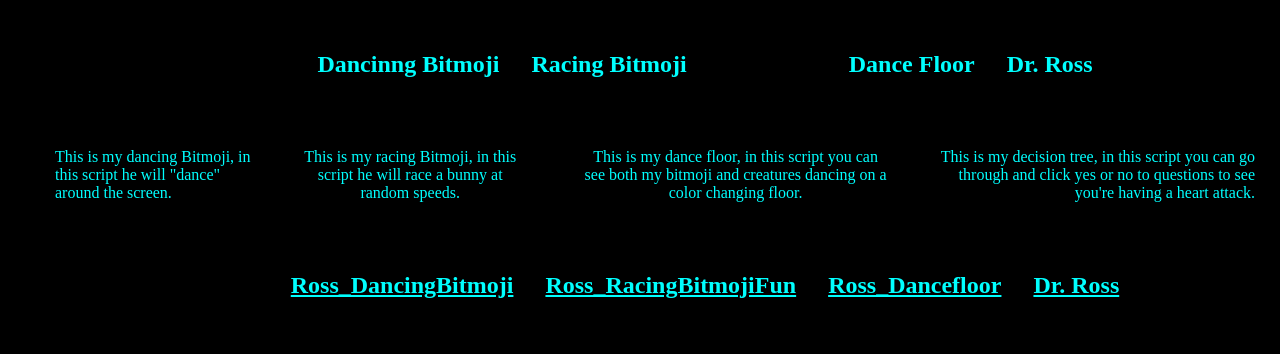
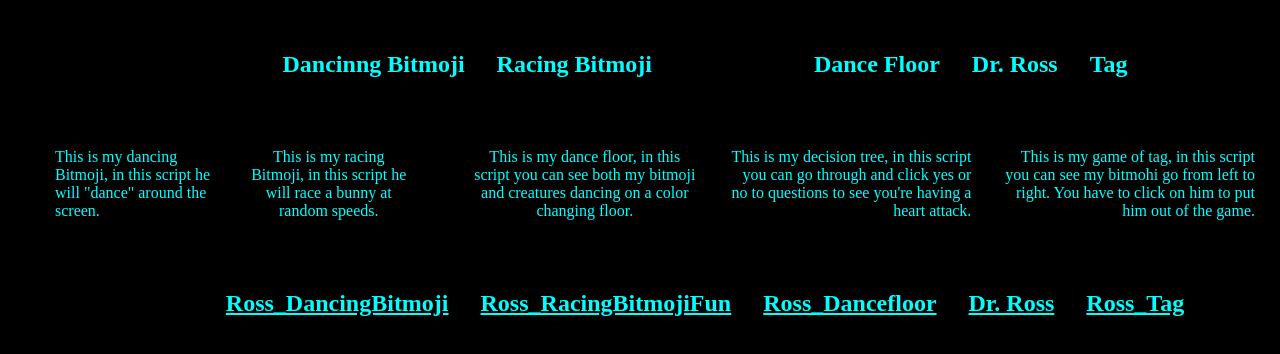
Before and after one commit to BlazingSaddles1984/BlazingSaddles1984, a plain HTML site: page BlazingSaddles1984.github.io-main/javascripts.html in a window 1280 px wide. Shown: the part 534-888 px from the top of the page. Drawn offline with Linux system fonts and the light colour scheme; a script that the page names is missing.

Commit message:
Add files via upload

```diff
--- a/BlazingSaddles1984.github.io-main/javascripts.html
+++ b/BlazingSaddles1984.github.io-main/javascripts.html
@@ -67,6 +67,7 @@
             </td>
             <td><h2 id="h2bottom2" style="text-align: center;">Dance Floor</h2></td>
             <td><h2 id="h2bottom" style="text-align: right">Dr. Ross</h2> </td>
+            <td><h2 id="h2bottom3" style="text-align:  right;">Tag</h2></td>
         </tr>
     </tbody>
 </table>
@@ -80,6 +81,7 @@
             </td>
             <td><p id="bottom2" style="text-align: center;">This is my dance floor, in this script you can see both my bitmoji and creatures dancing on a color changing floor.</p></td>
             <td><p id="bottom" style="text-align: right;">This is my decision tree, in this script you can go through and click yes or no to questions to see you're having a heart attack.</p> </td>
+            <td><p id="bottom3" style="text-align: right;">This is my game of tag, in this script you can see my bitmohi go from left to right. You have to click on him to put him out of the game.</p></td>
         </tr>
     </tbody>
 </table>
@@ -93,6 +95,7 @@
             </td>
             <td><h2 id="dance" style="text-align: center;"><h2><a href="https://www.khanacademy.org/computer-programming/ross_dancefloor/6368085367635968">Ross_Dancefloor</a></h2><script src="https://www.khanacademy.org/computer-programming/ross_dancefloor/6368085367635968/embed.js?editor=no&buttons=no&author=no&embed=yes"></script></h2></td>
             <td><h2 id="dr" style="text-align: left;"><h2><a href="https://www.khanacademy.org/computer-programming/dr-ross/4678829039468544">Dr. Ross</a></h2><script src="https://www.khanacademy.org/computer-programming/dr-ross/4678829039468544/embed.js?editor=no&buttons=no&author=no&embed=yes"></script>
+            <td><h2 id="tag" style="text-align: right;"><h2><a href="https://www.khanacademy.org/computer-programming/ross_tag/6491470852571136">Ross_Tag</a></h2><script src="https://www.khanacademy.org/computer-programming/ross_tag/6491470852571136/embed.js?editor=no&buttons=no&author=no&embed=yes"></script></h2></td>
     </tbody>
 </table>
 </body>
```
